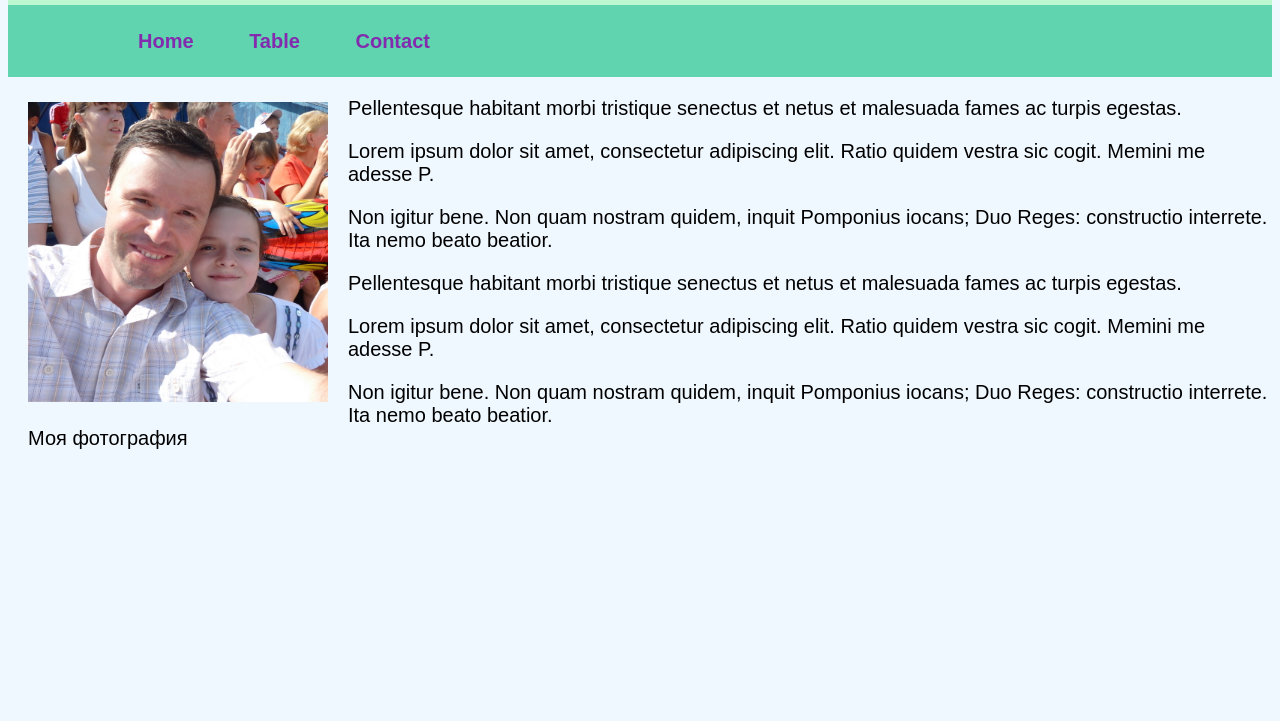
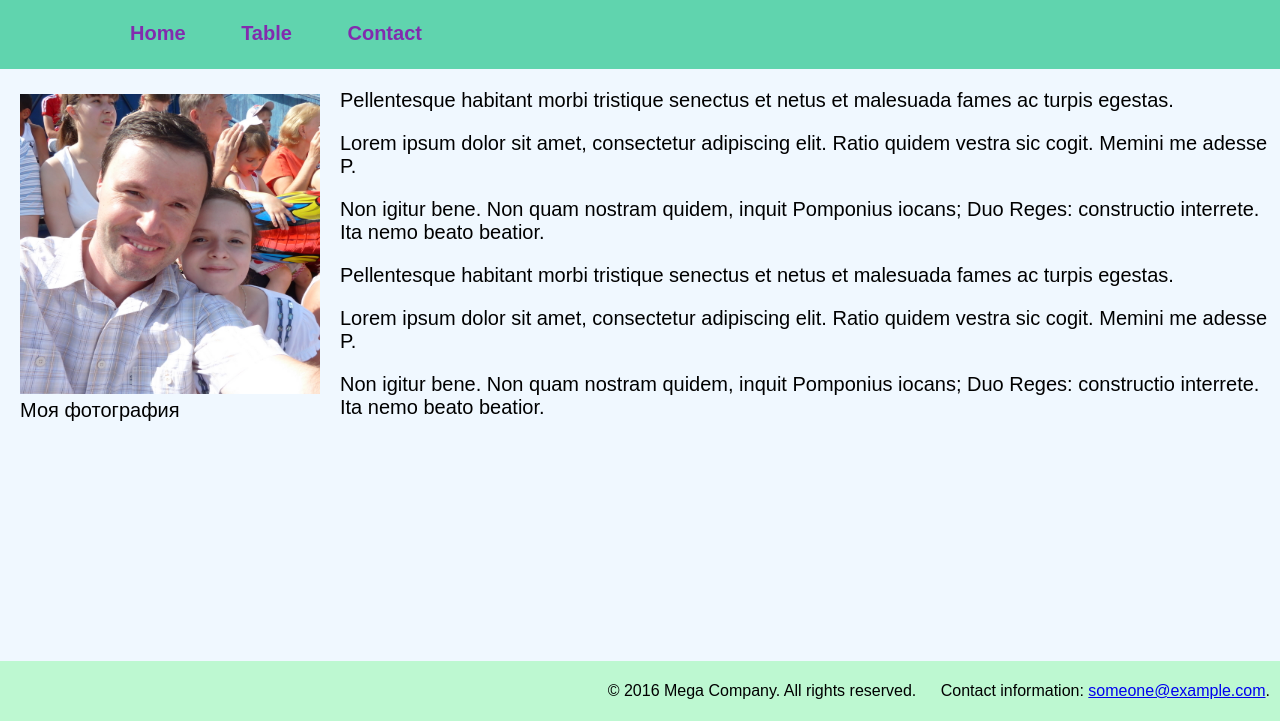
Before and after one commit to megakum/Codaline, a plain HTML site: page Index.html in a window 1280 px wide. Shown: the part 155-876 px from the top of the page. Before the commit the page ends 800 px from the top, so only its background shows below. Drawn offline with Linux system fonts and the light colour scheme.

Commit message:
add footer

```diff
--- a/Index.html
+++ b/Index.html
@@ -4,9 +4,13 @@
         <meta charset="UTF-8">
         <link rel="stylesheet" href="style.css">
         <link rel="shortcut icon" type="images/x-icon" href="icon.ico"/>
+        <!--[if lt IE 9]>
+        <script src="http://html5shiv.googlecode.com/svn/trunk/html5.js"></script>
+        <![endif]-->
         <title>First page</title>
     </head>
     <body>
+    <div class="page-wrapper">
     <header class="header">
         <div class="container">
             <h1>Важное название</h1>
@@ -28,15 +32,25 @@
         <figure class="left">
         <img src="Images/foto.jpg" alt="image" width="300px" height="300px"
             title="Моя фотогафия" >
-            <p>Моя фотография</p>
+            <figcaption>Моя фотография</figcaption>
         </figure>
         <p>Pellentesque habitant morbi tristique senectus et netus et malesuada fames ac turpis egestas.</p>
         <p>Lorem ipsum dolor sit amet, consectetur adipiscing elit. Ratio quidem vestra sic cogit. Memini me adesse P. </p>
         <p>Non igitur bene. Non quam nostram quidem, inquit Pomponius iocans; Duo Reges: constructio interrete. Ita nemo beato beatior. </p>
         <p>Pellentesque habitant morbi tristique senectus et netus et malesuada fames ac turpis egestas.</p>
         <p>Lorem ipsum dolor sit amet, consectetur adipiscing elit. Ratio quidem vestra sic cogit. Memini me adesse P. </p>
-        <p>Non igitur bene. Non quam nostram quidem, inquit Pomponius iocans; Duo Reges: constructio interrete. Ita nemo beato beatior. </p>
+        <p>Non igitur bene. Non quam nostram quidem, inquit Pomponius iocans; Duo Reges: constructio interrete. Ita nemo beato beatior.</p>
 
+    </div>
+    <div class="page-buffer"></div>
+    <!--Footer-->
+    <footer class="footer">
+        <ul>
+            <li>&copy; 2016 Mega Company. All rights reserved.</li>
+            <li>Contact information: <a href="mailto:someone@example.com">
+                someone@example.com</a>.</li>
+        </ul>
 
+    </footer>
     </body>
 </html>
--- a/style.css
+++ b/style.css
@@ -1,17 +1,31 @@
 /*Общий стиль*/
+html, body {
+    height: 100%;
+    margin: 0;
+    padding: 0;
+}
+header, section, footer, aside, nav, main, article, figure {
+    display: block;
+}
+header {
+    height: 150px;
+}
+
 body {
     background-color: aliceblue;
     font-size: 20px;
     font-family: sans-serif;
     }
-header {
-    /*margin: 0;*/
-    height: 150px;
-}
-nav {
-    /*margin: 0px;*/
+
+footer {
+    background-color: #BDF8D1;
+    height: 60px;
+    line-height: 60px;
+    font-size: 80%;
+    text-align: right;
 }
 
+/*Для таблиц*/
 th, td {
     border: 1px solid #aaaaaa;
     padding: 5px 10px;
@@ -28,6 +42,8 @@ tfoot {
     background: #ffda9e;
     border: 5px solid #aaaaaa;
 }
+
+/*Для форм*/
 label {
     font-size: 80%;
     width: 150px;
@@ -69,9 +85,9 @@ legend {
     /*border: 1px solid black;*/
 }
 .page-nav li {
-    display: inline-block;
+    display: inline;
     list-style-type: none;
-    }
+}
 .page-nav a {
     margin-left:10px;
     padding: 25px 20px;
@@ -85,3 +101,19 @@ legend {
     color: yellowgreen;
     background-color: black;
 }
+/*Обёртка для футера*/
+.footer li {
+    padding: 10px;
+    display: inline;
+    list-style-type: none;
+    /*border: 1px solid black;*/
+}
+.page-wrapper {
+    min-height: 100%;
+    margin-bottom: -50px;
+    /*border: 1px solid black;*/
+}
+.page-buffer {
+        height: 50px;
+    /*border: 1px solid black;*/
+}
```
Also changed, not shown: Page2.html (+16 -0 lines).
